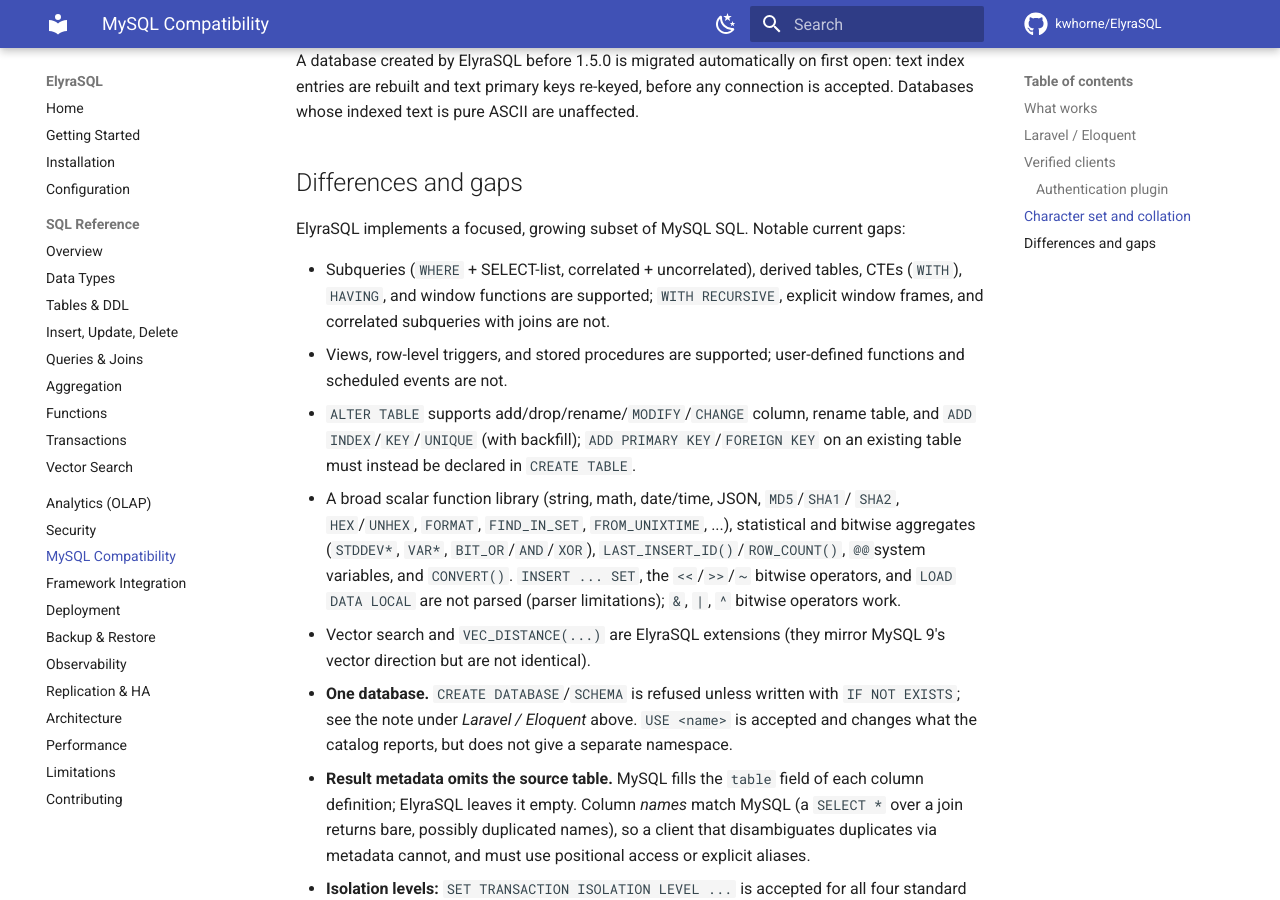
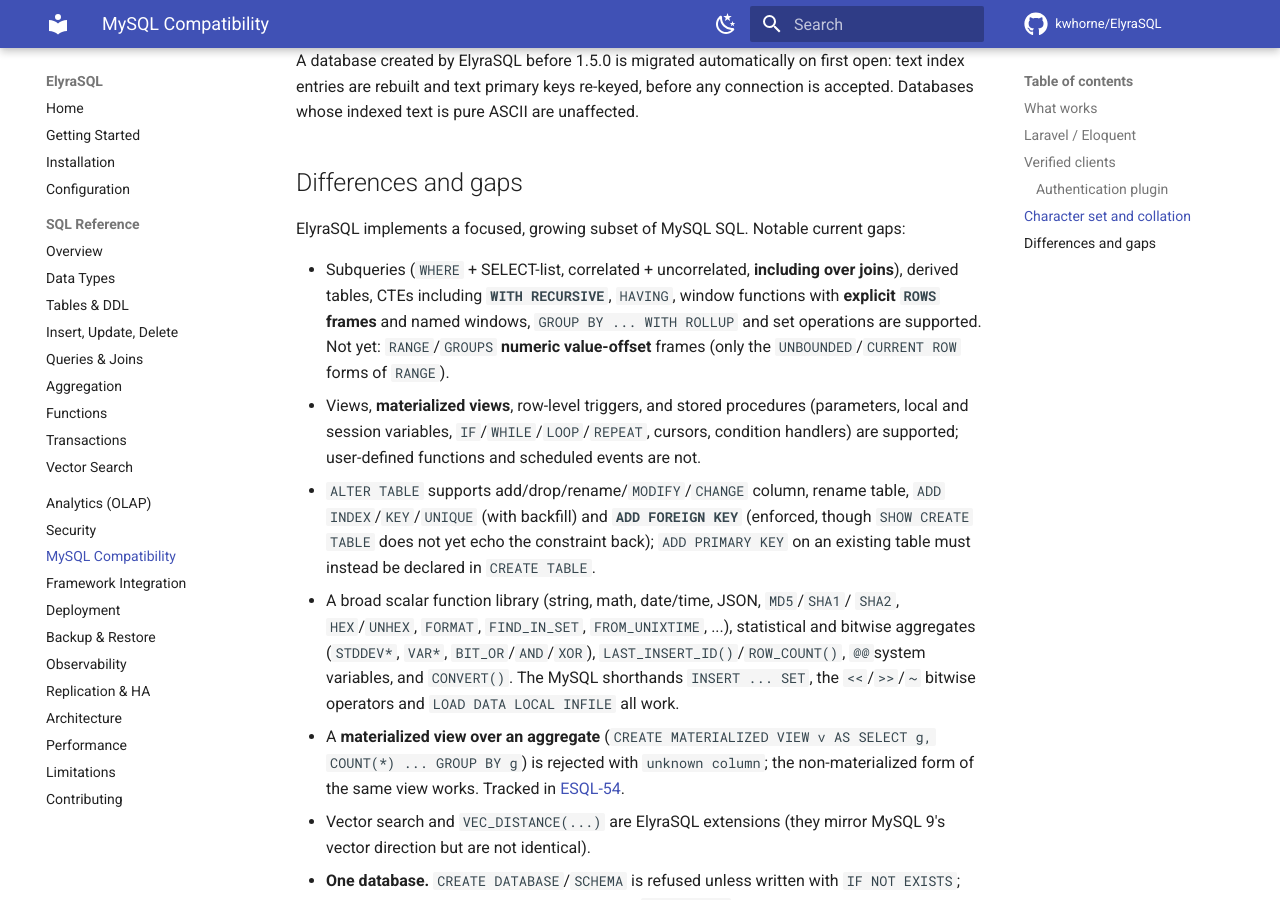
Before and after one commit to kwhorne/ElyraSQL, an MkDocs documentation site: the page built from docs/mysql-compatibility.md, in a window 1280 px wide and 900 px high, scrolled down 2495 px. Built offline with MkDocs 1.6.1 and Material for MkDocs 9.7.7, drawn with Linux system fonts in a browser that asks for light colours; comment, search, counter and statistics services are not loaded.

Commit message:
docs: correct the MySQL compatibility gap list (#25)
The `Differences and gaps` section of `docs/mysql-compatibility.md` had
drifted out of date and was contradicting the README and
`limitations.md`.

Rather than read the code, I ran each claim against the **1.7.0 release
binary**:

| claim in docs | reality |
|---|---|
| `WITH RECURSIVE` unsupported | works |
| explicit window frames unsupported | `ROWS` frames + named windows
work; only `RANGE`/`GROUPS` numeric offsets missing |
| correlated subqueries over joins unsupported | works, including with
aggregation |
| `INSERT ... SET` not parsed | works |
| `<<` / `>>` / `~` not parsed | work |
| `LOAD DATA LOCAL` not parsed | works |
| `ALTER ... ADD FOREIGN KEY` unsupported | works and is enforced (but
`SHOW CREATE TABLE` omits it) |
| `ALTER ... ADD PRIMARY KEY` unsupported | still true |
| UDFs / events unsupported | still true |
| stored procedures 'supported' | understated — parameters, control
flow, cursors, handlers |

The audit also turned up a real bug, added to the list as a known gap: a
**materialized view over an aggregate** is rejected with `unknown
column` while the identical plain `CREATE VIEW` succeeds. Not a
regression — reproduces on 1.6.0 — filed as
[ESQL-54](https://wirelabs.youtrack.cloud/issue/ESQL-54).

Docs only, no code changes.

```diff
--- a/docs/mysql-compatibility.md
+++ b/docs/mysql-compatibility.md
@@ -108,21 +108,31 @@
 ElyraSQL implements a focused, growing subset of MySQL SQL. Notable current
 gaps:
 
-- Subqueries (`WHERE` + SELECT-list, correlated + uncorrelated), derived
-  tables, CTEs (`WITH`), `HAVING`, and window functions are supported;
-  `WITH RECURSIVE`, explicit window frames, and correlated subqueries with
-  joins are not.
-- Views, row-level triggers, and stored procedures are supported;
-  user-defined functions and scheduled events are not.
+- Subqueries (`WHERE` + SELECT-list, correlated + uncorrelated, **including over
+  joins**), derived tables, CTEs including **`WITH RECURSIVE`**, `HAVING`,
+  window functions with **explicit `ROWS` frames** and named windows,
+  `GROUP BY ... WITH ROLLUP` and set operations are supported. Not yet:
+  `RANGE`/`GROUPS` **numeric value-offset** frames (only the `UNBOUNDED`/`CURRENT
+  ROW` forms of `RANGE`).
+- Views, **materialized views**, row-level triggers, and stored procedures
+  (parameters, local and session variables, `IF`/`WHILE`/`LOOP`/`REPEAT`,
+  cursors, condition handlers) are supported; user-defined functions and
+  scheduled events are not.
 - `ALTER TABLE` supports add/drop/rename/`MODIFY`/`CHANGE` column, rename table,
-  and `ADD INDEX`/`KEY`/`UNIQUE` (with backfill); `ADD PRIMARY KEY`/`FOREIGN KEY`
-  on an existing table must instead be declared in `CREATE TABLE`.
+  `ADD INDEX`/`KEY`/`UNIQUE` (with backfill) and **`ADD FOREIGN KEY`** (enforced,
+  though `SHOW CREATE TABLE` does not yet echo the constraint back);
+  `ADD PRIMARY KEY` on an existing table must instead be declared in
+  `CREATE TABLE`.
 - A broad scalar function library (string, math, date/time, JSON, `MD5`/`SHA1`/
   `SHA2`, `HEX`/`UNHEX`, `FORMAT`, `FIND_IN_SET`, `FROM_UNIXTIME`, ...),
   statistical and bitwise aggregates (`STDDEV*`, `VAR*`, `BIT_OR`/`AND`/`XOR`),
-  `LAST_INSERT_ID()`/`ROW_COUNT()`, `@@`system variables, and `CONVERT()`.
-  `INSERT ... SET`, the `<<`/`>>`/`~` bitwise operators, and `LOAD DATA LOCAL`
-  are not parsed (parser limitations); `&`, `|`, `^` bitwise operators work.
+  `LAST_INSERT_ID()`/`ROW_COUNT()`, `@@`system variables, and `CONVERT()`. The
+  MySQL shorthands `INSERT ... SET`, the `<<`/`>>`/`~` bitwise operators and
+  `LOAD DATA LOCAL INFILE` all work.
+- A **materialized view over an aggregate** (`CREATE MATERIALIZED VIEW v AS
+  SELECT g, COUNT(*) ... GROUP BY g`) is rejected with `unknown column`; the
+  non-materialized form of the same view works. Tracked in
+  [ESQL-54](https://wirelabs.youtrack.cloud/issue/ESQL-54).
 - Vector search and `VEC_DISTANCE(...)` are ElyraSQL extensions (they mirror
   MySQL 9's vector direction but are not identical).
 - **One database.** `CREATE DATABASE`/`SCHEMA` is refused unless written with
```
